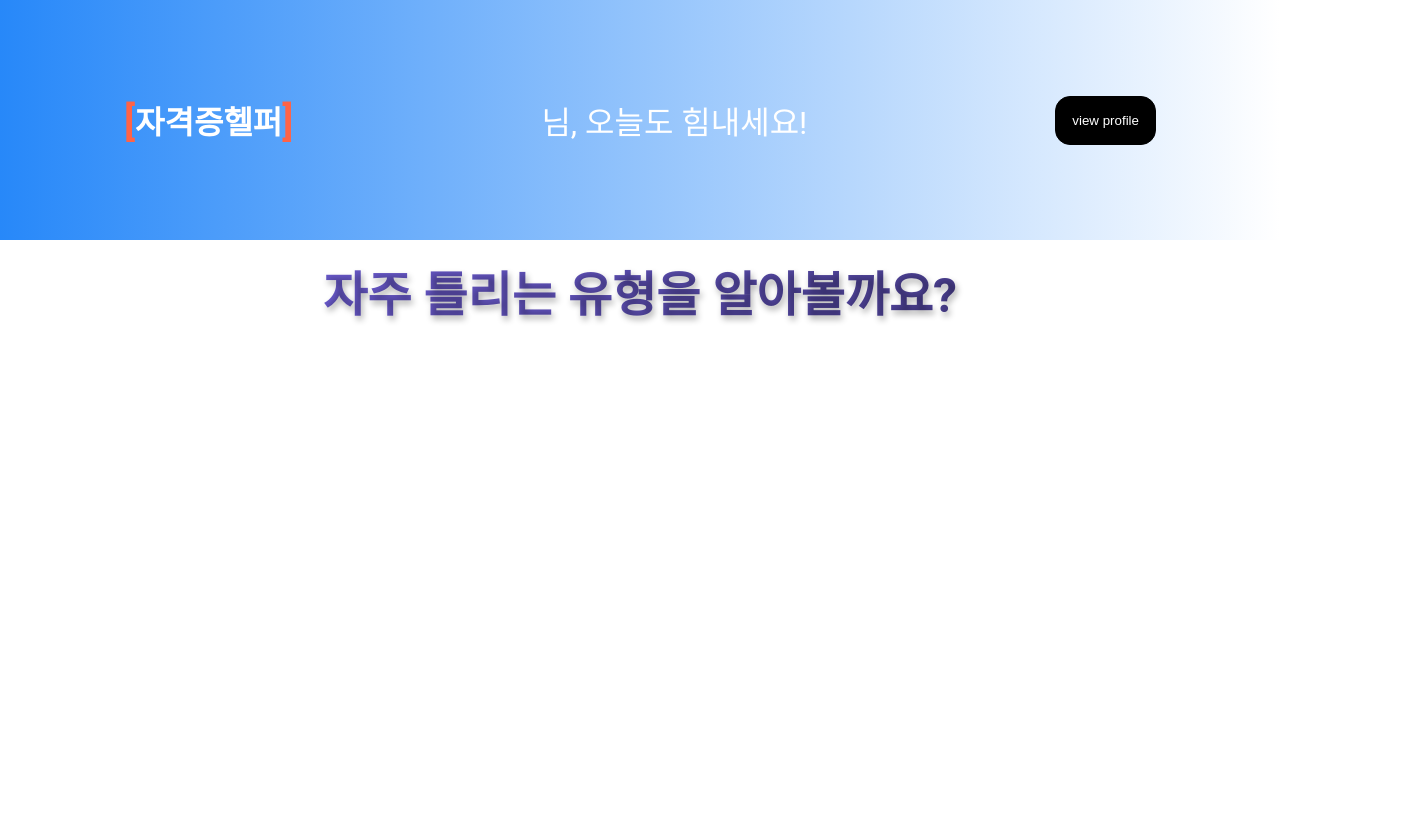
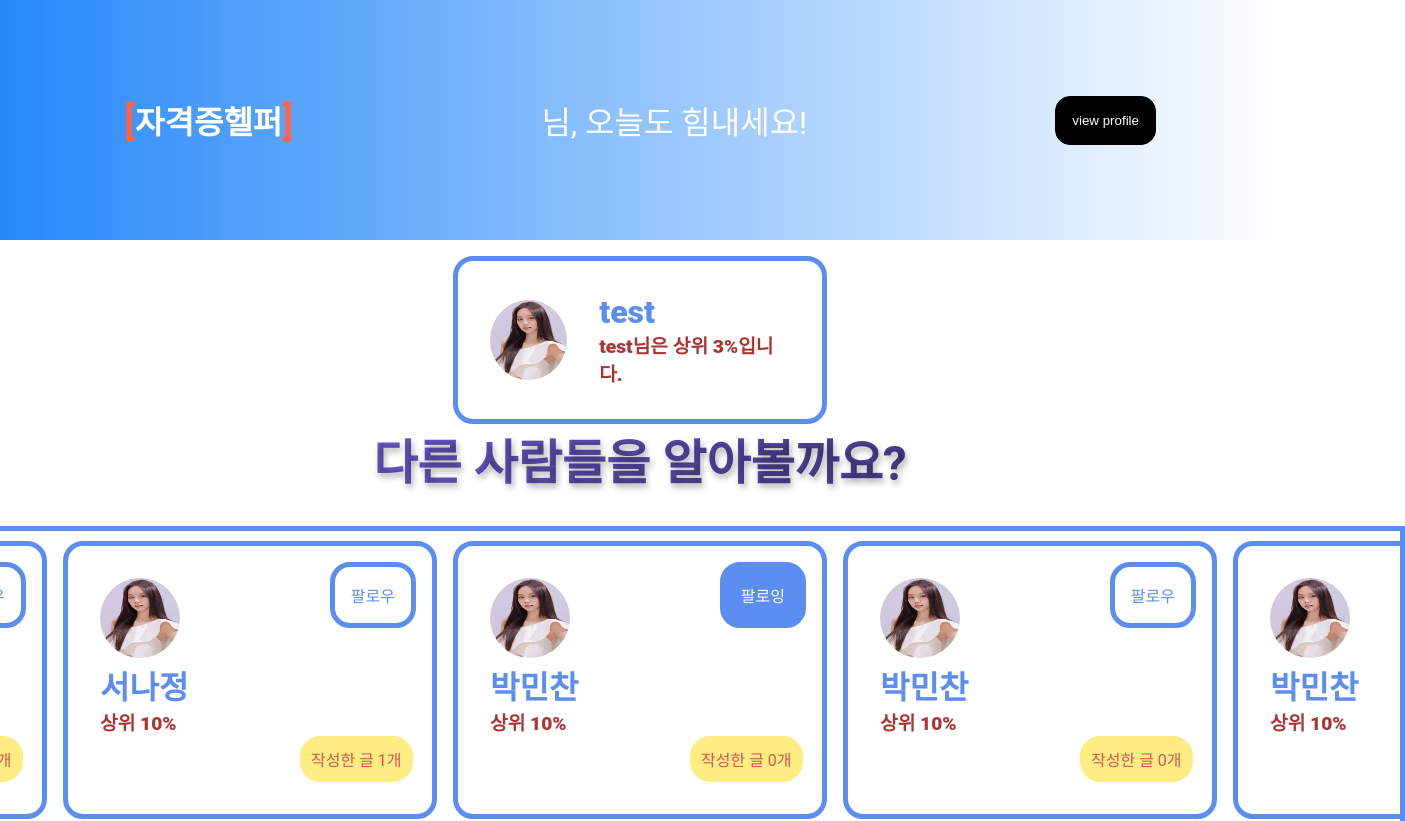
Before and after one commit to certificate-helper/FrontEnd, a React (Vite) app: page /profile in a window 1280 px wide. Shown: the top 821 px of the page, 1405 px wide, since content can reach past the window. Built offline with nearby package versions, Linux system fonts and the light colour scheme; no server answers; what chartjs-plugin-datalabels would draw is missing.

Commit message:
feat: 프로필

```diff
--- a/src/pages/profile/profile.presenter.jsx
+++ b/src/pages/profile/profile.presenter.jsx
@@ -1,16 +1,84 @@
-import FooterUI from"../../atoms/Footer";
+import styled from "styled-components";
+import FooterUI from "../../atoms/Footer";
 import HeaderUI from "../../atoms/Header";
 import { MainContainer, MainWrapper } from "../../atoms/MainContainer";
 import { TopTitle } from "../../atoms/Title";
 import { ResponsivePie } from "@nivo/pie";
+import profilePic from "../../assets/profile.jpg";
 
 export default function ProfileUI({ datas }) {
   return (
     <MainWrapper>
       <HeaderUI />
       <MainContainer>
+        <ProfileBox>
+          <ProfileImg src={profilePic} />
+          <TextBox>
+            <Name>test</Name>
+            <Lank>test님은 상위 3%입니다.</Lank>
+          </TextBox>
+        </ProfileBox>
+        <TopTitle>다른 사람들을 알아볼까요?</TopTitle>
+        <OtherProfileContainer>
+          <OtherProfileWrapper>
+            <ProfileBox>
+              <Follow>팔로우</Follow>
+              <LeftBox>
+                <ProfileImg src={profilePic} alt="Profile" />
+                <TextBox>
+                  <Name>김나래</Name>
+                  <Lank>상위 10%</Lank>
+                  <WroteBox>작성한 글 2개</WroteBox>
+                </TextBox>
+              </LeftBox>
+            </ProfileBox>
+            <ProfileBox>
+              <Follow>팔로우</Follow>
+              <LeftBox>
+                <ProfileImg src={profilePic} alt="Profile" />
+                <TextBox>
+                  <Name>서나정</Name>
+                  <Lank>상위 10%</Lank>
+                  <WroteBox>작성한 글 1개</WroteBox>
+                </TextBox>
+              </LeftBox>
+            </ProfileBox>
+            <ProfileBox>
+              <Following>팔로잉</Following>
+              <LeftBox>
+                <ProfileImg src={profilePic} alt="Profile" />
+                <TextBox>
+                  <Name>박민찬</Name>
+                  <Lank>상위 10%</Lank>
+                  <WroteBox>작성한 글 0개</WroteBox>
+                </TextBox>
+              </LeftBox>
+            </ProfileBox>
+            <ProfileBox>
+              <Follow>팔로우</Follow>
+              <LeftBox>
+                <ProfileImg src={profilePic} alt="Profile" />
+                <TextBox>
+                  <Name>박민찬</Name>
+                  <Lank>상위 10%</Lank>
+                  <WroteBox>작성한 글 0개</WroteBox>
+                </TextBox>
+              </LeftBox>
+            </ProfileBox>
+            <ProfileBox>
+              <Follow>팔로우</Follow>
+              <LeftBox>
+                <ProfileImg src={profilePic} alt="Profile" />
+                <TextBox>
+                  <Name>박민찬</Name>
+                  <Lank>상위 10%</Lank>
+                  <WroteBox>작성한 글 0개</WroteBox>
+                </TextBox>
+              </LeftBox>
+            </ProfileBox>
+          </OtherProfileWrapper>
+        </OtherProfileContainer>
         <TopTitle>자주 틀리는 유형을 알아볼까요? </TopTitle>
-
         <div style={{ width: "800px", height: "500px", margin: "0 auto" }}>
           <ResponsivePie
             data={datas}
@@ -95,3 +163,95 @@ export default function ProfileUI({ datas }) {
     </MainWrapper>
   );
 }
+
+const ProfileBox = styled.div`
+  border: 5px solid #5c8ef1;
+  border-radius: 20px;
+  padding: 2rem;
+  display: flex;
+  flex-direction: row;
+  justify-content: flex-start;
+  align-items: center;
+  width: 300px;
+  gap: 2rem;
+  position: relative;
+`;
+const ProfileImg = styled.img`
+  width: 5rem;
+  height: 5rem;
+  border-radius: 50%;
+`;
+const TextBox = styled.div`
+  display: flex;
+  flex-direction: column;
+  justify-content: flex-start;
+  align-items: flex-start;
+`;
+const Lank = styled.div`
+  color: #ad3434;
+  font-size: 1.2rem;
+  font-weight: 800;
+`;
+const Name = styled.div`
+  font-size: 2rem;
+  color: #5c8ef1;
+  font-weight: 800;
+`;
+const Title = styled.div`
+  font-size: 2.5rem;
+`;
+const OtherProfileContainer = styled.div`
+  display: flex;
+  flex-direction: column;
+  justify-content: center;
+  align-items: center;
+  gap: 1rem;
+  overflow-x: auto;
+  white-space: nowrap;
+  width: 1500px;
+  border: 5px solid #5c8ef1;
+  padding: 10px;
+  margin-bottom: 10rem;
+`;
+
+const OtherProfileWrapper = styled.div`
+  display: flex;
+  flex-direction: row;
+  justify-content: center;
+  align-items: center;
+  gap: 1rem;
+`;
+
+const Follow = styled.div`
+  border-radius: 20px;
+  border: 5px solid #5c8ef1;
+  padding: 1rem;
+  position: absolute;
+  top: 0;
+  right: 0;
+  margin: 1rem;
+  color: #5c8ef1;
+`;
+
+const Following = styled.div`
+  border-radius: 20px;
+  border: 5px solid #5c8ef1;
+  padding: 1rem;
+  position: absolute;
+  top: 0;
+  right: 0;
+  margin: 1rem;
+  color: #ffffff;
+  background-color: #5c8ef1;
+`;
+
+const WroteBox = styled.div`
+  border: 1px;
+  background-color: #ffec82;
+  color: #d65656;
+  border-radius: 20px;
+  border: 1px solid #ffec82;
+  padding: 10px;
+  margin-left: 200px;
+`;
+const LeftBox = styled.div``;
```
Also changed, not shown: src/assets/profile.jpg (added).
